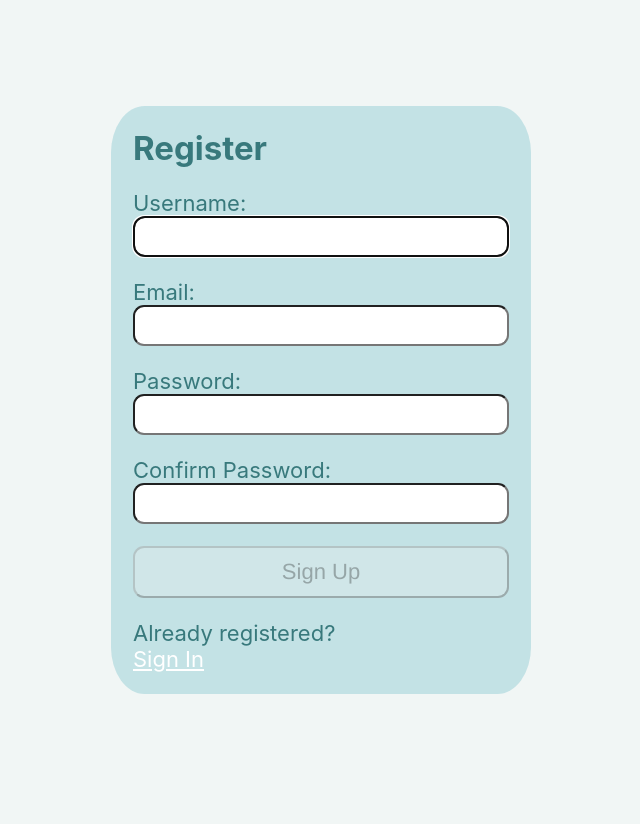
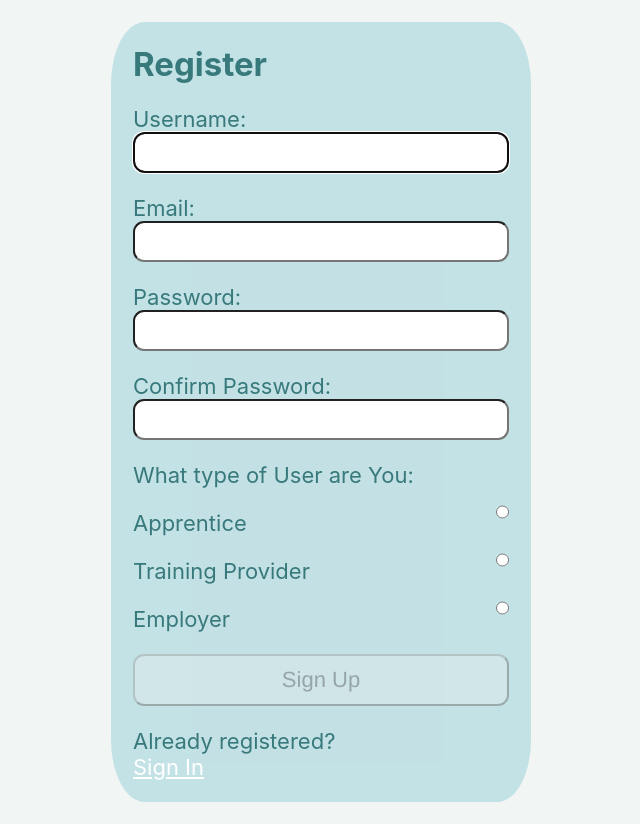
Before and after one commit to Makabruh/DjangoReactPrototype, a React (Create React App) app in the folder frontend/: page / in a window 1280 px wide. Shown: the whole page, without its empty margins (319-959 px from the left). Before the commit the page ends 800 px from the top, so only its background shows below. Built offline with nearby package versions, Linux system fonts and the light colour scheme.

Commit message:
Added user level radio input

```diff
--- a/frontend/src/Register.js
+++ b/frontend/src/Register.js
@@ -21,6 +21,7 @@ const Register = () => {
     //If we get an error we need to put the focus on the error
     const errRef = useRef();
     const emailRef = useRef();
+    const userLevelRef = useRef();
 
     //States for user field - user tied to user input, validName a boolean for validation, userFocus tied to focus on input field
     const [user, setUser] = useState('');
@@ -40,6 +41,11 @@ const Register = () => {
     const [email, setEmail] = useState('');
     const [validEmail, setValidEmail] = useState(false);
     const [emailFocus, setEmailFocus] = useState(false);
+
+    //Same for user level
+    const [userLevel, setUserLevel] = useState('');
+    const [validUserLevel, setValidUserLevel] = useState(false);
+    const [userLevelFocus, setUserLevelFocus] = useState(false);
 
     //States for error messages and successful submission
     const [errMsg, setErrMsg] = useState('');
@@ -77,6 +83,14 @@ const Register = () => {
         setValidMatch(match);
     }, [password, matchPassword])
 
+    //Validating there is a userLevel input and not left empty
+    useEffect(() => {
+        const result = userLevel.trim() !== '';
+        console.log(result);
+        console.log(userLevel);
+        setValidUserLevel(result);
+    }, [userLevel])
+
     //Any input state being changed requires a clearing of the error message
     useEffect(() => {
         setErrMsg('');
@@ -89,7 +103,8 @@ const Register = () => {
         const v1 = USER_REGEX.test(user);
         const v2 = PASSWORD_REGEX.test(password);
         const v3 = EMAIL_REGEX.test(email)
-        if (!v1 || !v2 || !v3) {
+        const v4 = userLevel.trim() !== '';
+        if (!v1 || !v2 || !v3 || !v4) {
             setErrMsg("Invalid entry");
             return;
         }
@@ -104,7 +119,7 @@ const Register = () => {
         }
 
         //This is a TEST
-        sendRegistrationDetails({userName: user, password: password, userLevel: 'apprentice', email: email});
+        sendRegistrationDetails({userName: user, password: password, userLevel: userLevel, email: email});
 
         setSuccess(true);
     }
@@ -261,8 +276,51 @@ const Register = () => {
                     Must match password
                 </p>
 
+                {/* User Level field - radio */}
+                <p className="userLevelRadio">What type of User are You:</p>
+                <p id="userLevelNote" className={userLevelFocus && !validUserLevel ? "instructions" : "offscreen"}>
+                    <FontAwesomeIcon icon={faInfoCircle} />
+                    Must select type of user
+                </p>
+                <div>
+                    <div className="radioPair">
+                        <label htmlFor="apprentice">
+                            Apprentice
+                        </label>
+                        <input
+                            type="radio"
+                            id="apprentice"
+                            onChange={(e) => setUserLevel(e.target.value)}
+                            name="userLevel"
+                            value="Apprentice"/>
+                    </div>
+                    <div className="radioPair">
+                        <label htmlFor="training-provider">
+                            Training Provider
+                        </label>
+                        <input
+                            type="radio"
+                            id="training-provider"
+                            onChange={(e) => setUserLevel(e.target.value)}
+                            name="userLevel"
+                            value="Training Provider"/>
+                    </div>
+                    <div className="radioPair">
+                        <label htmlFor="employer">
+                            Employer
+                        </label>
+                        <input
+                            type="radio"
+                            id="employer"
+                            onChange={(e) => setUserLevel(e.target.value)}
+                            name="userLevel"
+                            value="Employer"/>
+                    </div>
+                </div>
+
+
                 {/* No need for type=submit as when only one button in a form, that is default */}
-                <button disabled={!validName || !validPassword || !validMatch ? true : false}>
+                <button disabled={!validName || !validPassword || !validMatch || !validUserLevel ? true : false}>
                     Sign Up
                 </button>
 
--- a/frontend/src/index.css
+++ b/frontend/src/index.css
@@ -119,3 +119,25 @@ button {
 .line {
     display: inline-block;
 }
+
+.userLevelRadio {
+  margin-top: 1rem;
+  display: flex;
+}
+
+.radioPair {
+  display: flex;
+  justify-content: space-between;
+  align-items: center;
+}
+
+.radioPair input[type="radio"] {
+  margin-left: 1rem;
+  width: 1em;
+  height: 1em;
+  vertical-align: middle;
+}
+
+.radioPair label {
+  margin-right: 1rem;
+}
```
